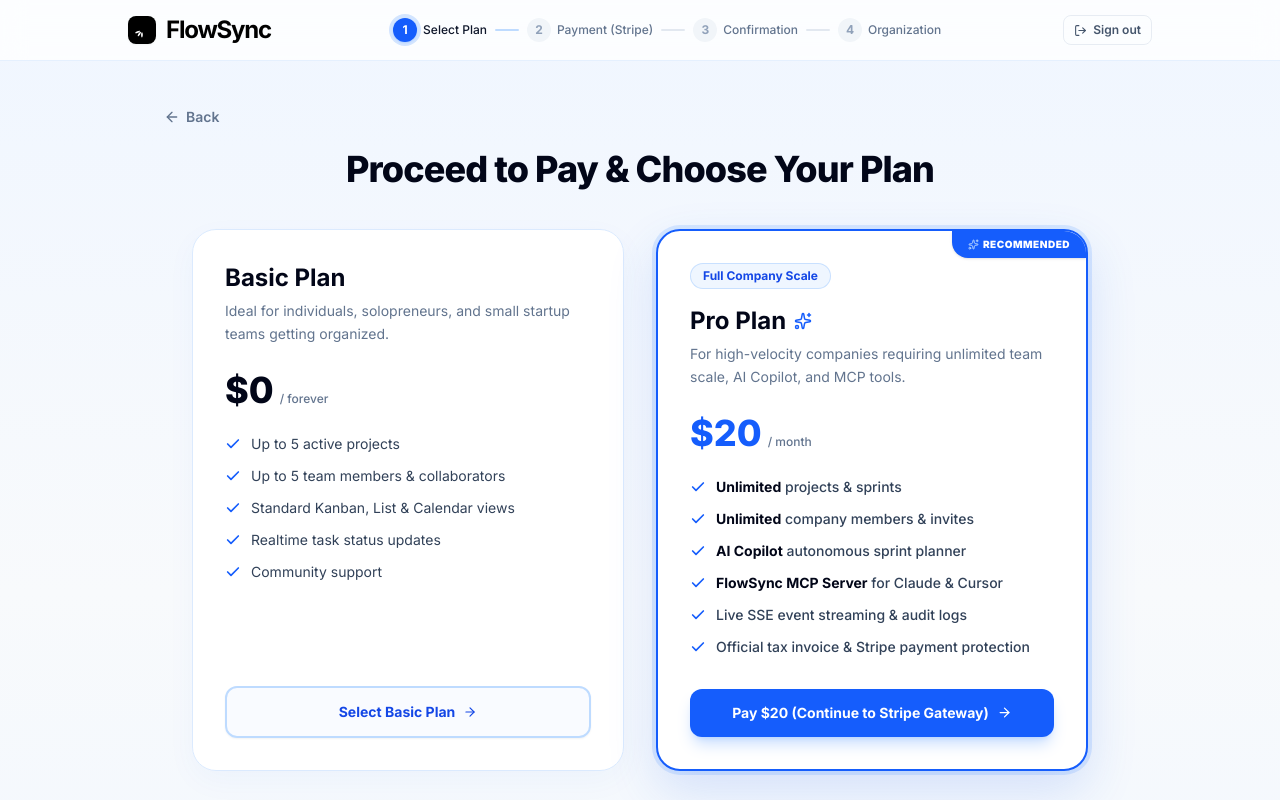
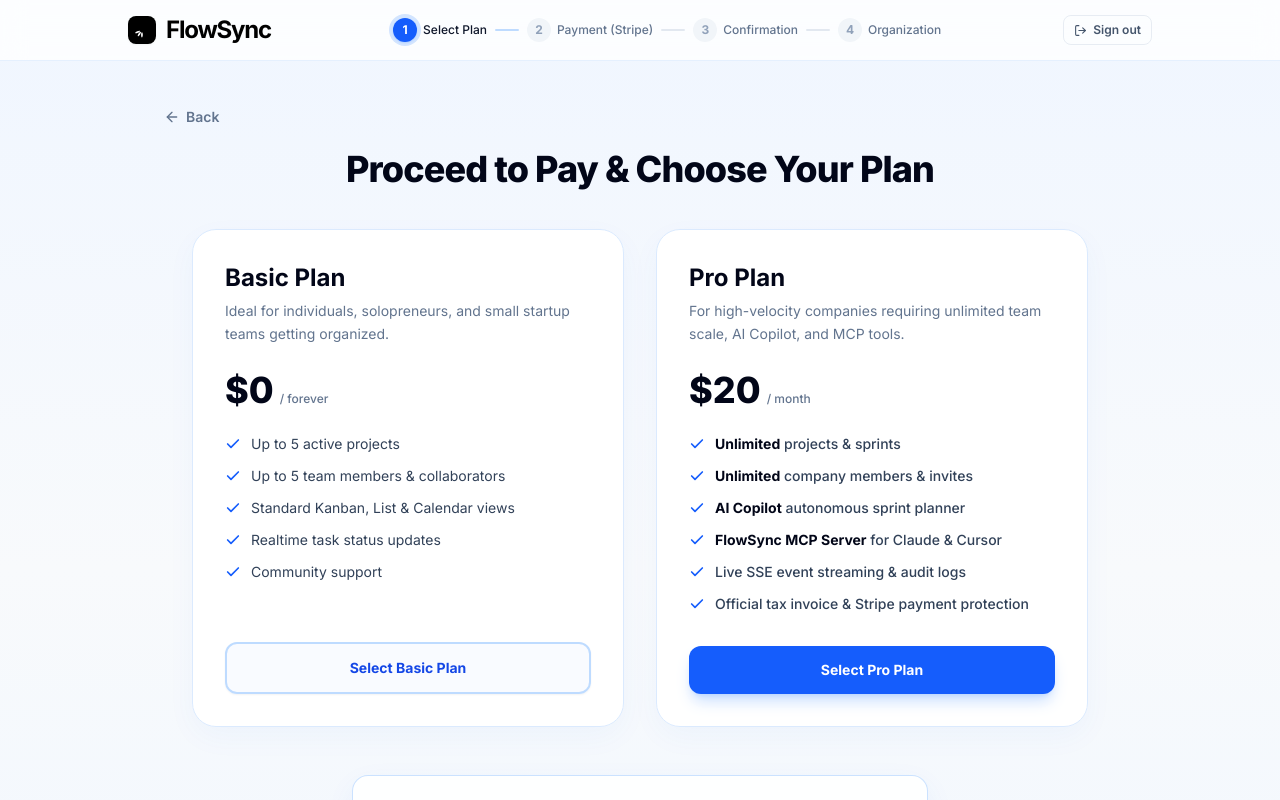
Before and after one commit to rasel1510/TaskFlow, a Next.js app: page /onboarding/plans in a window 1280 px wide. Shown: the top 800 px of the page. Built offline with nearby package versions, Linux system fonts and the light colour scheme.

Commit message:
fix(onboarding): clean up Pro Plan card styling and buttons

```diff
--- a/src/app/onboarding/plans/page.tsx
+++ b/src/app/onboarding/plans/page.tsx
@@ -3,7 +3,7 @@
 import React, { useState } from 'react';
 import { useRouter } from 'next/navigation';
 import OnboardingHeader from '@/components/onboarding/OnboardingHeader';
-import { Check, Sparkles, ArrowRight, ArrowLeft, Tag, AlertCircle } from 'lucide-react';
+import { Check, ArrowLeft, Tag, AlertCircle } from 'lucide-react';
 
 export default function OnboardingPlansPage() {
   const router = useRouter();
@@ -191,35 +191,21 @@ export default function OnboardingPlansPage() {
               className="mt-8 w-full py-3.5 px-4 rounded-xl font-bold text-xs sm:text-sm border-2 border-blue-200 dark:border-blue-800/80 bg-blue-50/40 dark:bg-blue-950/20 hover:bg-blue-600 hover:border-blue-600 hover:text-white text-blue-700 dark:text-blue-300 transition-all cursor-pointer flex items-center justify-center gap-2 shadow-xs"
             >
               <span>{basicLoading ? 'Activating...' : 'Select Basic Plan'}</span>
-              <ArrowRight size={14} />
             </button>
           </div>
 
           {/* 2. PRO PLAN CARD ($20 / month — Direct Stripe Hosted Gateway) */}
-          <div className="rounded-3xl border-2 border-blue-600 dark:border-blue-500 bg-white dark:bg-slate-900 p-6 sm:p-8 flex flex-col justify-between shadow-[0_20px_50px_rgba(37,99,235,0.16)] relative overflow-hidden ring-4 ring-blue-500/15">
-            {/* Top popular ribbon in FlowSync Blue */}
-            <div className="absolute top-0 right-0 bg-blue-600 hover:bg-blue-700 text-white text-[10px] font-black tracking-wider uppercase py-1.5 px-4 rounded-bl-2xl shadow-sm flex items-center gap-1">
-              <Sparkles size={11} className="text-blue-200" />
-              <span>Recommended</span>
-            </div>
-
+          <div className="rounded-3xl border border-blue-100 dark:border-blue-900/40 bg-white/95 dark:bg-slate-900/90 backdrop-blur-sm p-6 sm:p-8 flex flex-col justify-between shadow-[0_10px_30px_rgba(37,99,235,0.04)] hover:shadow-[0_20px_40px_rgba(37,99,235,0.08)] hover:border-blue-300 dark:hover:border-blue-800 transition-all">
             <div>
-              <div className="flex items-center justify-between">
-                <span className="px-3 py-1 rounded-full text-xs font-bold bg-blue-50 dark:bg-blue-950/60 text-blue-700 dark:text-blue-300 border border-blue-200/80 dark:border-blue-800/60">
-                  Full Company Scale
-                </span>
-              </div>
-
-              <h3 className="text-xl sm:text-2xl font-bold text-slate-950 dark:text-white mt-4 flex items-center gap-2">
-                <span>Pro Plan</span>
-                <Sparkles size={18} className="text-blue-600 dark:text-blue-400" />
+              <h3 className="text-xl sm:text-2xl font-bold text-slate-950 dark:text-white">
+                Pro Plan
               </h3>
               <p className="text-xs sm:text-sm text-slate-500 dark:text-slate-400 mt-1.5 leading-relaxed">
                 For high-velocity companies requiring unlimited team scale, AI Copilot, and MCP tools.
               </p>
 
               <div className="mt-6 flex items-baseline gap-1.5">
-                <span className="text-4xl font-extrabold text-blue-600 dark:text-blue-400">$20</span>
+                <span className="text-4xl font-extrabold text-slate-950 dark:text-white">$20</span>
                 <span className="text-xs font-medium text-slate-500">/ month</span>
               </div>
 
@@ -266,10 +252,7 @@ export default function OnboardingPlansPage() {
                     <span>Connecting to Stripe Gateway...</span>
                   </>
                 ) : (
-                  <>
-                    <span>Pay $20 (Continue to Stripe Gateway)</span>
-                    <ArrowRight size={15} />
-                  </>
+                  <span>Select Pro Plan</span>
                 )}
               </button>
 
```
